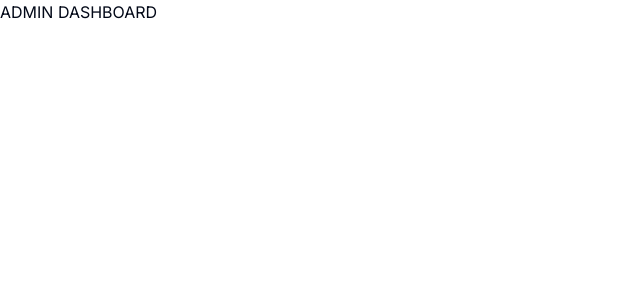
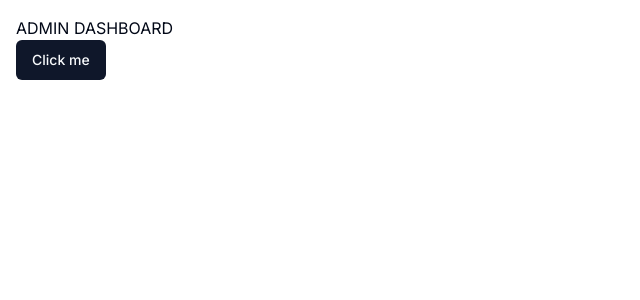
Before and after one commit to Solrac-616/ecommerce-admin, a Next.js app: page / in a window 1280 px wide. Shown: the top 300 px of the page, without its empty margins (0-640 px from the left). Built offline with nearby package versions, Linux system fonts and the light colour scheme.

Commit message:
prueba boton

```diff
--- a/app/(root)/page.tsx
+++ b/app/(root)/page.tsx
@@ -1,10 +1,12 @@
+import { Button } from "@/components/ui/button";
 
 
 export default function Home() {
   return (
     <>
-      <div>
+      <div className="p-4">
         <h2>ADMIN DASHBOARD</h2>
+        <Button>Click me</Button>
       </div>
     </>
   )
```
